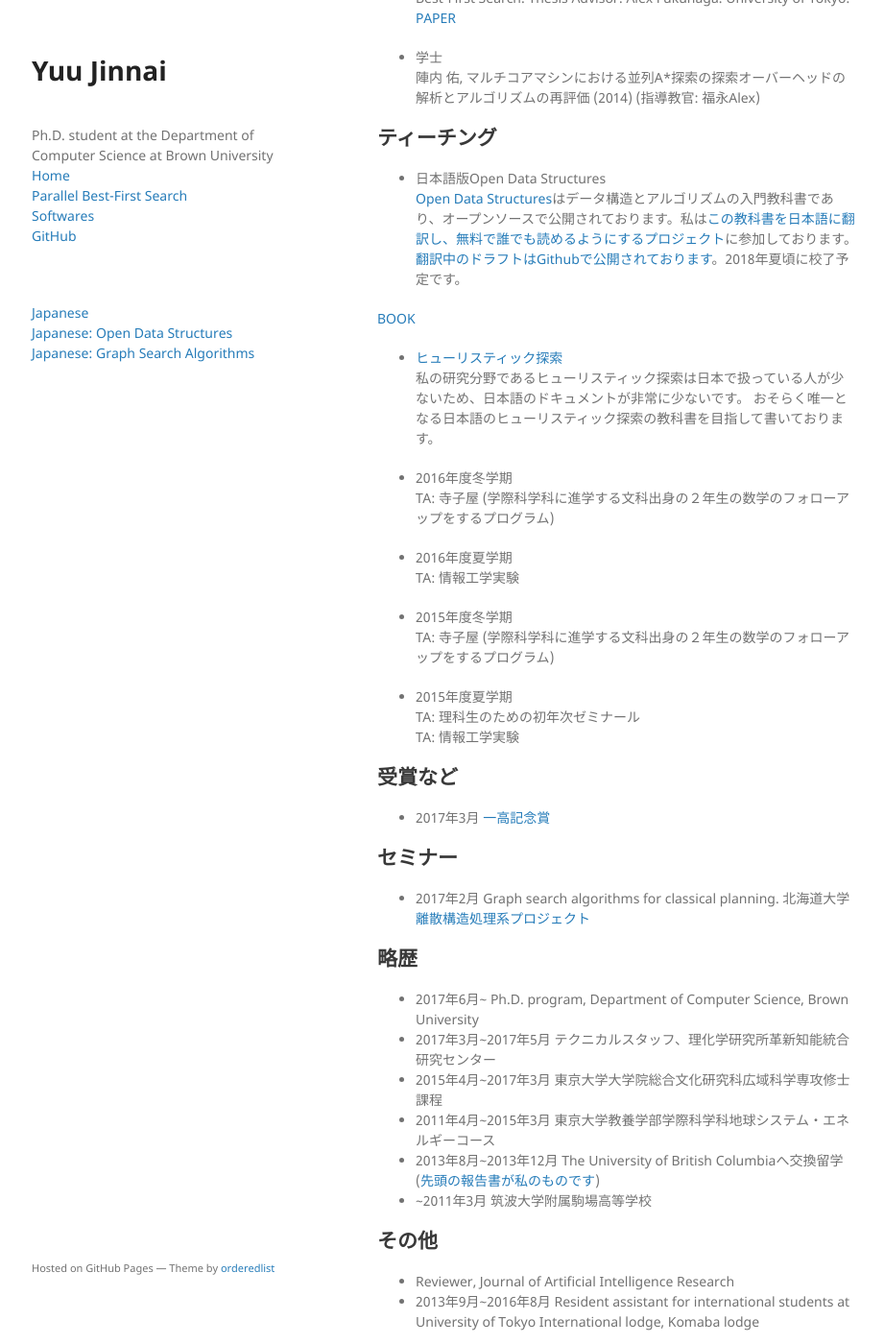
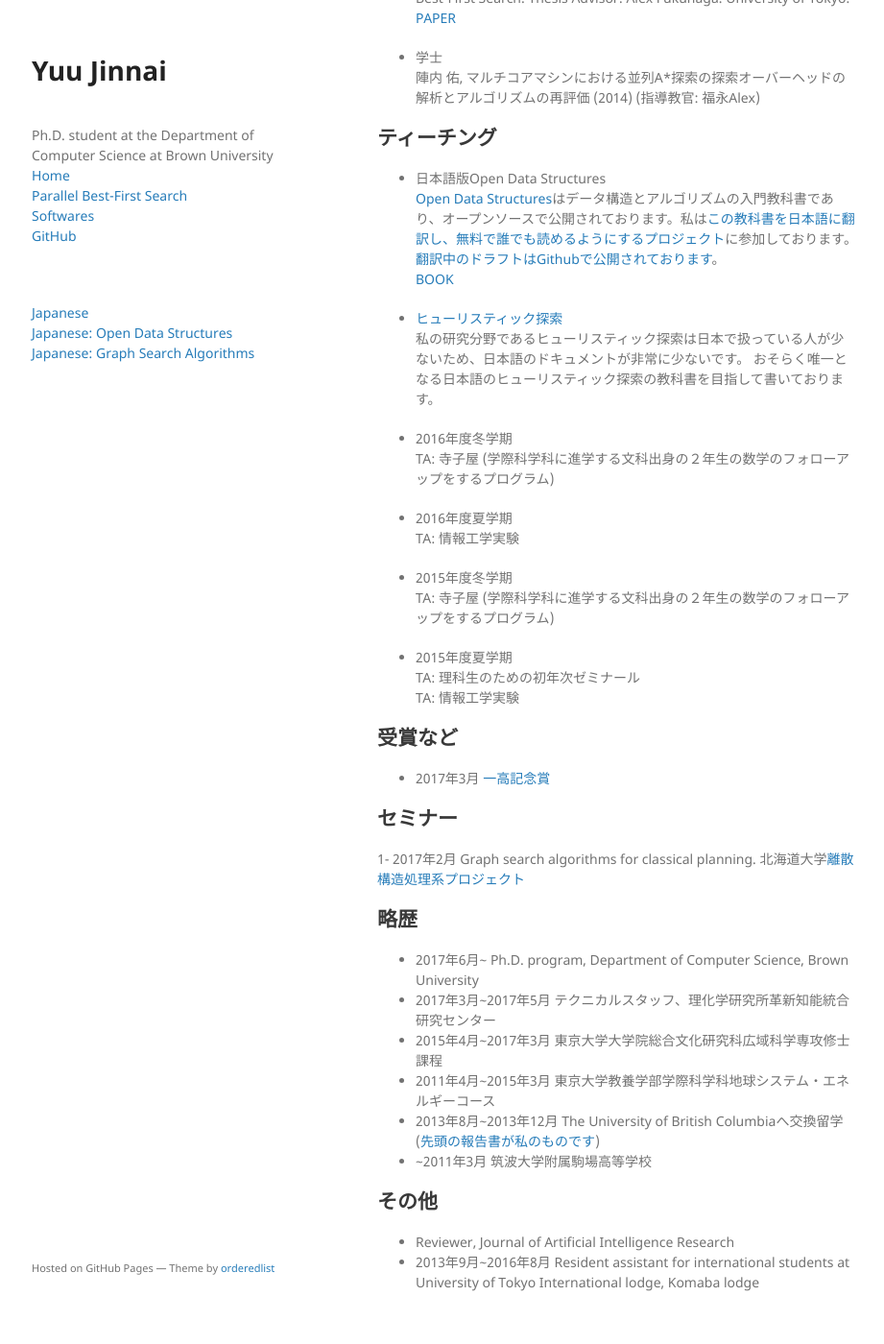
Before and after one commit to jinnaiyuu/jinnaiyuu.github.io, a Jekyll site: the page built from ja/index.md, in a window 1280 px wide and 1400 px high, scrolled down 2281 px. Shown: the whole window at 96% size, without its empty margins (177-1098 px from the left). Built offline with Jekyll 4.4.1, drawn with Linux system fonts in a browser that asks for light colours; our own code applies the rules of GitHub Pages for plain Markdown files.

Commit message:
minor edit

```diff
--- a/ja/index.md
+++ b/ja/index.md
@@ -72,8 +72,7 @@ Jinnai Y. 2017. On Hash-Based Work Distribution Methods for Parallel Best-First
 
 ## ティーチング
 - 日本語版Open Data Structures
-[Open Data Structures](http://opendatastructures.org/)はデータ構造とアルゴリズムの入門教科書であり、オープンソースで公開されております。私は[この教科書を日本語に翻訳し、無料で誰でも読めるようにするプロジェクト](https://sites.google.com/view/open-data-structures-ja/home)に参加しております。[翻訳中のドラフトはGithubで公開されております](https://github.com/spinute/ods)。2018年夏頃に校了予定です。
-
+[Open Data Structures](http://opendatastructures.org/)はデータ構造とアルゴリズムの入門教科書であり、オープンソースで公開されております。私は[この教科書を日本語に翻訳し、無料で誰でも読めるようにするプロジェクト](https://sites.google.com/view/open-data-structures-ja/home)に参加しております。[翻訳中のドラフトはGithubで公開されております](https://github.com/spinute/ods)。
 [BOOK](../pdf/ods-cpp.pdf)
 
 - [ヒューリスティック探索](../pdf/textbook.pdf)
@@ -100,7 +99,7 @@ TA: 情報工学実験
 
 ## セミナー
 
-- 2017年2月 Graph search algorithms for classical planning. 北海道大学[離散構造処理系プロジェクト](https://www-erato.ist.hokudai.ac.jp/index.php)
+1- 2017年2月 Graph search algorithms for classical planning. 北海道大学[離散構造処理系プロジェクト](https://www-erato.ist.hokudai.ac.jp/index.php)
 
 ## 略歴
 - 2017年6月~ Ph.D. program, Department of Computer Science, Brown University
```
Also changed, not shown: index.md (+2 -1 lines).
